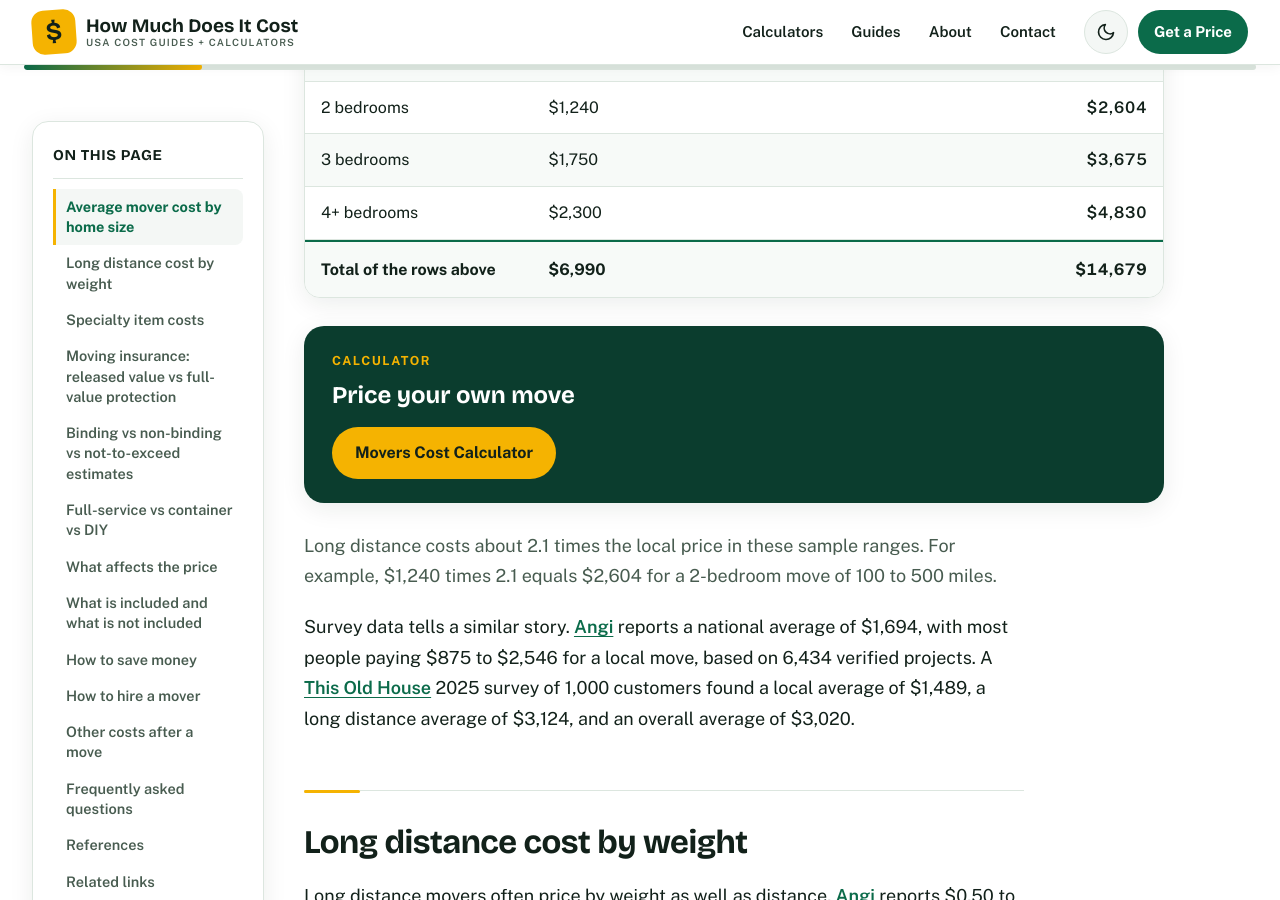
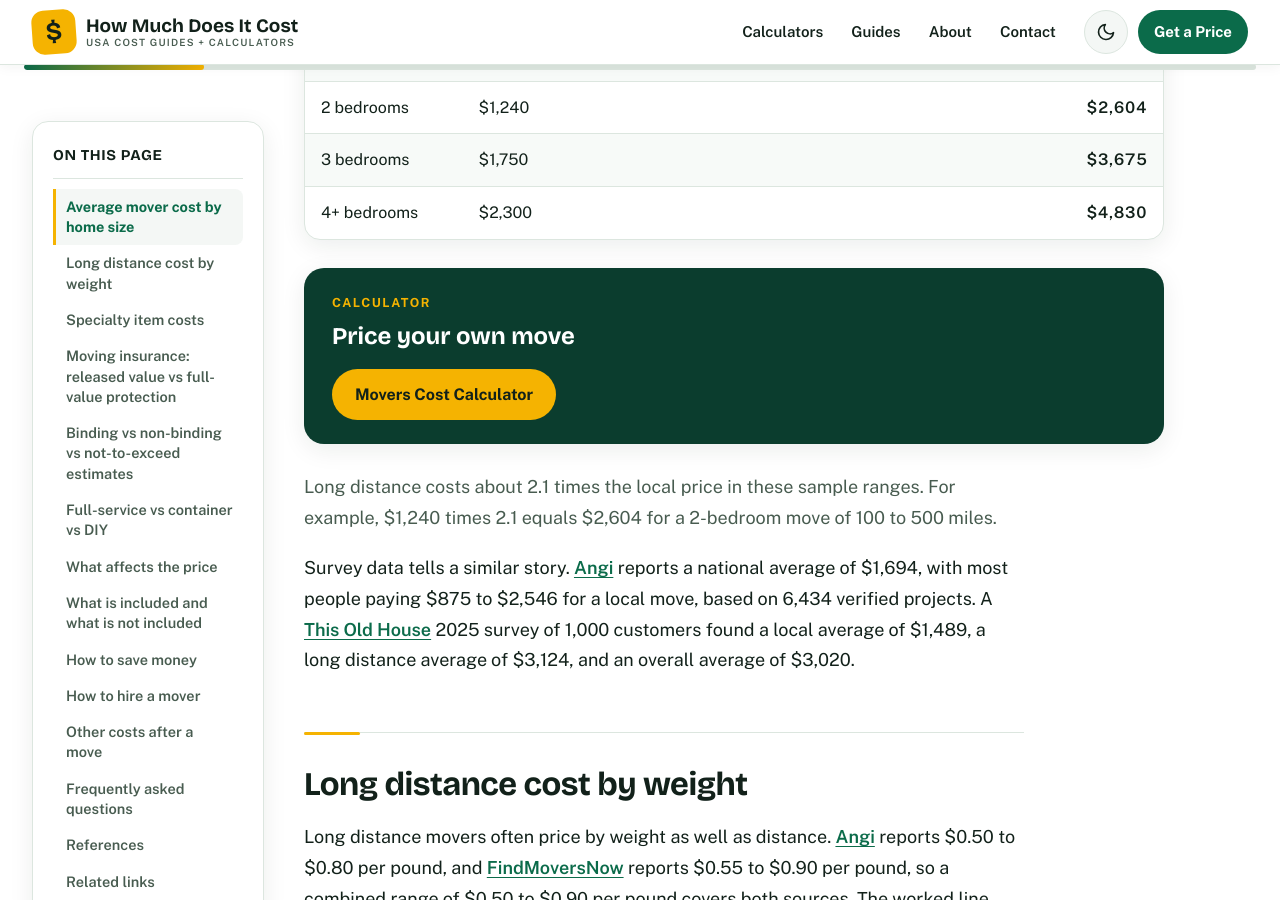
Before and after one commit to zaidmeo09-dhangal/howmuchdoesitcostusa, a Jekyll site: the page built from _posts/2026-11-14-how-much-do-movers-cost.md, in a window 1280 px wide and 900 px high, scrolled down 1352 px. Built offline with Jekyll 4.4.1, drawn with Linux system fonts in a browser that asks for light colours; some of the changed text lies outside the part shown.

Commit message:
Initial deploy: add _posts/2026-11-14-how-much-do-movers-cost.md

```diff
--- a/_posts/2026-11-14-how-much-do-movers-cost.md
+++ b/_posts/2026-11-14-how-much-do-movers-cost.md
@@ -129,7 +129,6 @@ schema: |
 <tr><td>2 bedrooms</td><td>$1,240</td><td>$2,604</td></tr>
 <tr><td>3 bedrooms</td><td>$1,750</td><td>$3,675</td></tr>
 <tr><td>4+ bedrooms</td><td>$2,300</td><td>$4,830</td></tr>
-<tr class="total"><td>Total of the rows above</td><td>$6,990</td><td>$14,679</td></tr>
 </tbody>
 </table>
 </div>
@@ -165,7 +164,6 @@ schema: |
 <tr><td>Pool table</td><td>$375 to $1,500</td></tr>
 <tr><td>Hot tub</td><td>$300 to $1,200</td></tr>
 <tr><td>Car</td><td>$1,000 to $2,000</td></tr>
-<tr class="total"><td>Total of the rows above</td><td>$1,935 to $5,280</td></tr>
 </tbody>
 </table>
 </div>
```
